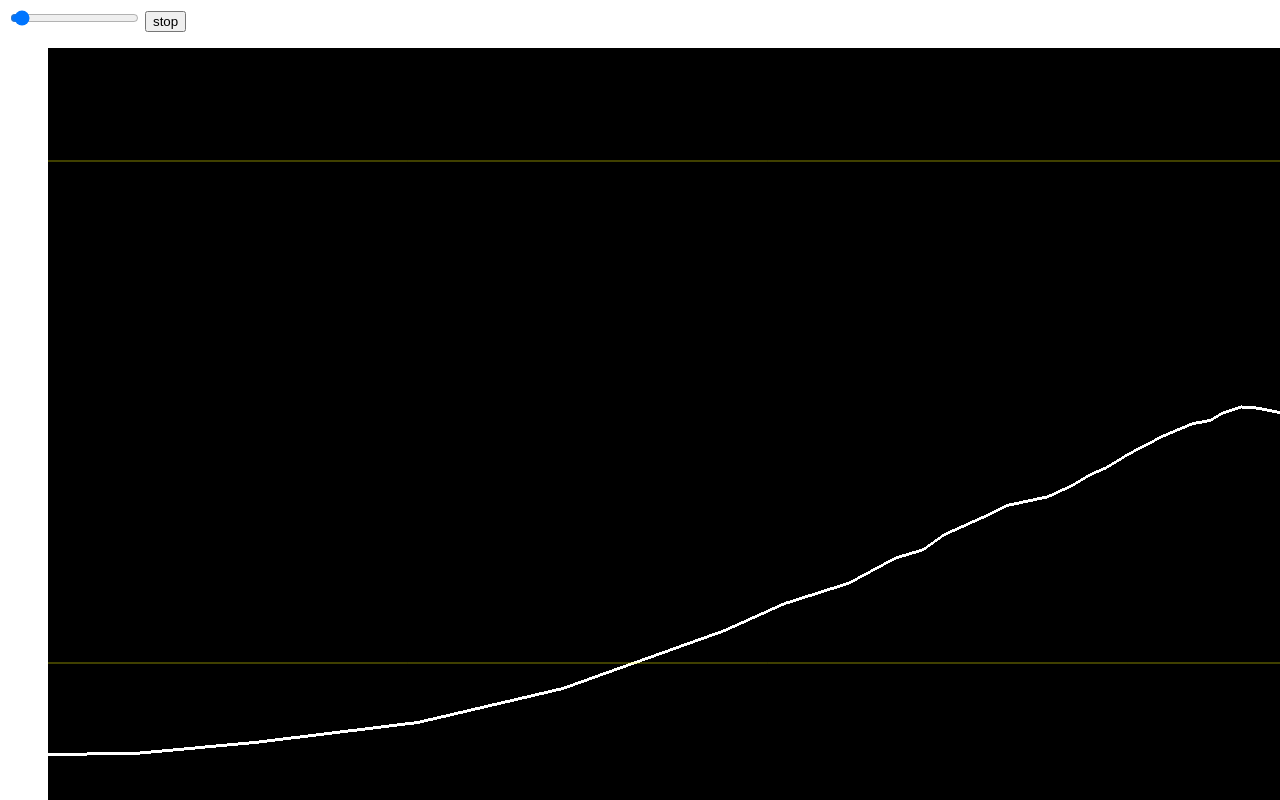
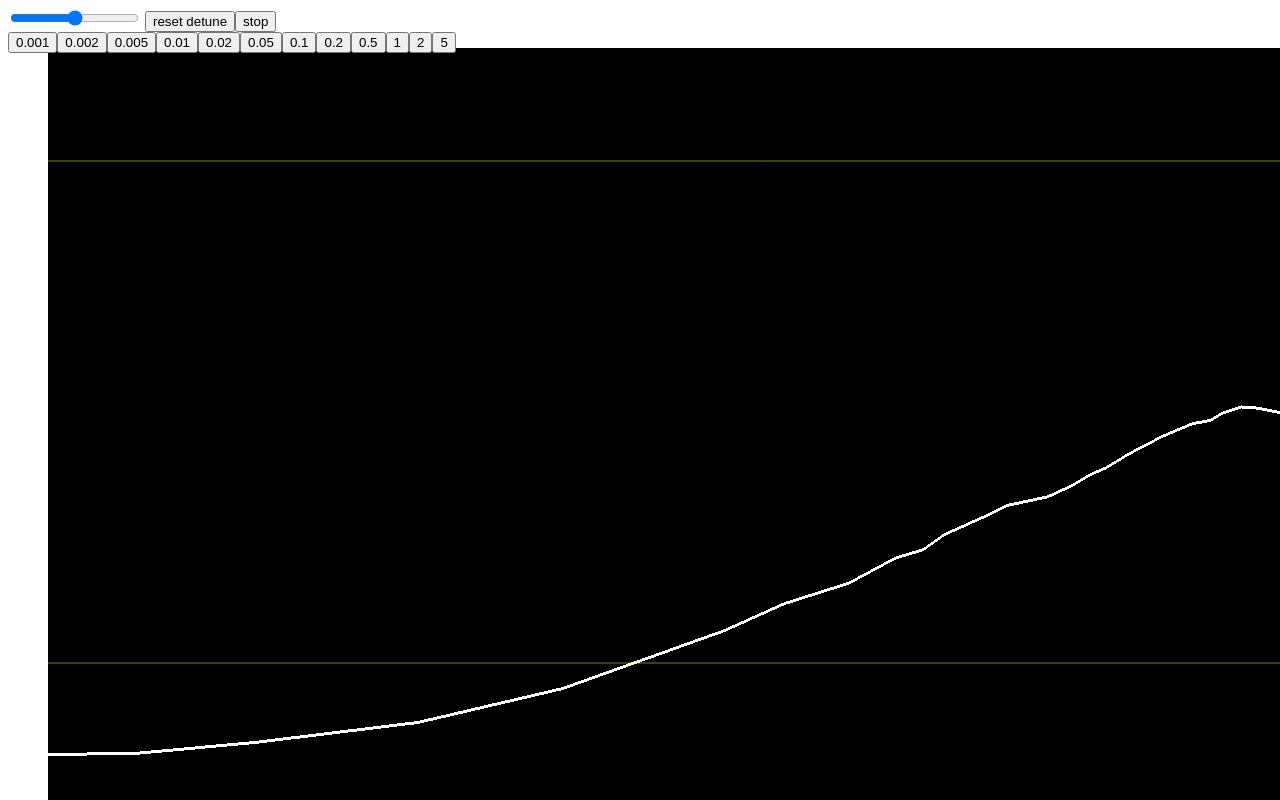
Before and after one commit to seierstad/tegne-lyd, a website with bundled scripts: page index.html in a window 1280 px wide. Both pictures are taken after a click on the button "play". Shown: the top 800 px of the page. Built offline with nearby package versions, Linux system fonts and the light colour scheme.

Commit message:
added duration buttons and repurposed the rate-slider to detune

```diff
--- a/index.html
+++ b/index.html
@@ -16,6 +16,6 @@
         </style>
     </head>
     <body>
-        <input type="range" min="0" max="30" step="0.01" value="1" id="rate" />
+        <input type="range" min="-100" max="100" step="1" default="0" value="0" id="detune" />
     </body>
 </html>
--- a/mutable-buffer-source.js
+++ b/mutable-buffer-source.js
@@ -54,6 +54,15 @@ class MutableBufferSourceNode {
     }
     get playbackRate () {
         return this._playbackRate;
+    }
+
+    set detune (detune) {
+        this._detune = detune;
+        this.node.detune.value = this._detune;
+    }
+
+    get detune () {
+        return this._detune;
     }
 
     switchNodes () {
--- a/tegne-lyd.js
+++ b/tegne-lyd.js
@@ -3,17 +3,39 @@
 import { MutableBufferSourceNode } from "./mutable-buffer-source.js";
 import { CanvasWaveVisualization } from "./canvas-visualization.js";
 
-const rateInput = document.getElementById("rate");
+const detuneInput = document.getElementById("detune");
+detuneInput.value = 0;
+
+const sampleFreq = 44100;
 
 let values = [];
 let height = 0;
+let rate = 1;
+let detune = 0;
 
 let audioCtx = null;
+
+const detuneResetButton = document.createElement("button");
+detuneResetButton.textContent = "reset detune";
+document.body.appendChild(detuneResetButton);
+
+
+
+
 const playButton = document.createElement("button");
 playButton.textContent = "play";
 document.body.appendChild(playButton);
 
 let bufferSourceNode = null;
+
+detuneResetButton.addEventListener("click", () => {
+    detune = 0;
+    detuneInput.value = 0;
+    if (bufferSourceNode !== null) {
+        bufferSourceNode.detune = 0;
+    }
+});
+
 
 const initAudio = () => {
     audioCtx = new AudioContext();
@@ -29,11 +51,17 @@ document.body.addEventListener("pointerdown", () => {
     }
 }, {capture: true, once: true});
 
-const changeRate = (event) => {
-    bufferSourceNode.playbackRate = parseFloat(event.target.value);
+const changeDetune = (event) => {
+    bufferSourceNode.detune = parseFloat(event.target.value);
 };
 
-rateInput.addEventListener("input", changeRate);
+const setDuration = (duration) => {
+    rate = values.length / (duration * sampleFreq);
+
+    bufferSourceNode.playbackRate = rate;
+};
+
+detuneInput.addEventListener("input", changeDetune);
 
 
 const rangeToRangeMapper = ([inMin, inMax], [outMin, outMax]) => {
@@ -45,11 +73,17 @@ const rangeToRangeMapper = ([inMin, inMax], [outMin, outMax]) => {
 
 
 const arrayToBuffer = (array, min, max) => {
-    const rangeMapFn = rangeToRangeMapper([min, max], [-1, 1]);
+    const rangeMapFn = rangeToRangeMapper([min, max], [1, -1]);
     const mappedToAudioRange = array.map(rangeMapFn);
-    const buffer = audioCtx.createBuffer(1, mappedToAudioRange.length, 44100);
+    const buffer = audioCtx.createBuffer(2, mappedToAudioRange.length, 44100);
     const channelData = buffer.getChannelData(0);
     mappedToAudioRange.forEach((v, i) => channelData[i] = v);
+
+    //**
+    const triggerData = buffer.getChannelData(1);
+    const halfLength = triggerData.length / 2;
+    triggerData.forEach((d, i) => triggerData[i] = (i / halfLength) - 1);
+    //*/
 
     return buffer;
 };
@@ -61,7 +95,8 @@ const play = () => {
         bufferSourceNode.buffer = arrayToBuffer(values, 0, height);
     }
 
-    bufferSourceNode.playbackRate = parseFloat(rateInput.value);
+    bufferSourceNode.playbackRate = rate;
+    bufferSourceNode.detune = parseFloat(detuneInput.value);
     bufferSourceNode.start();
     playButton.textContent = "stop";
     playButton.removeEventListener("click", play);
@@ -92,10 +127,39 @@ const normalize = (values, height, roundToIntegerValues = false) => {
 */
 
 
+const durations = [
+    0.001,
+    0.002,
+    0.005,
+    0.01,
+    0.02,
+    0.05,
+    0.1,
+    0.2,
+    0.5,
+    1,
+    2,
+    5
+];
+
+
+
+
 const canvas = new CanvasWaveVisualization(document);
+
 canvas.addEventListener("values", (event) => {
     values = event.detail.values;
     height = event.detail.height;
+    console.log("lengde: " + values.length);
+    const time = values.length / sampleFreq;
+    durations.map(d => {
+        const b = document.createElement("button");
+        b.innerText = d;
+        document.body.appendChild(b);
+        b.value = d;
+        b.addEventListener("click", (event) => setDuration(parseFloat(event.target.value)));
+    });
+
 });
 
 canvas.addEventListener("valuerange", (event) => {
```
